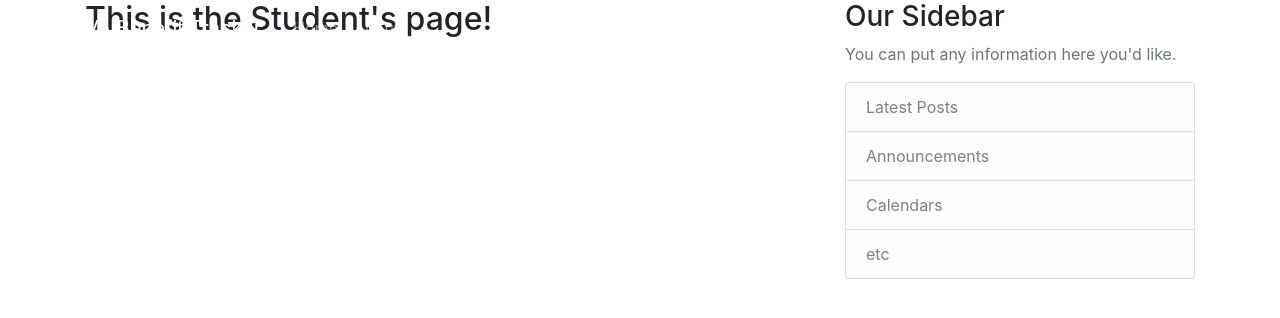
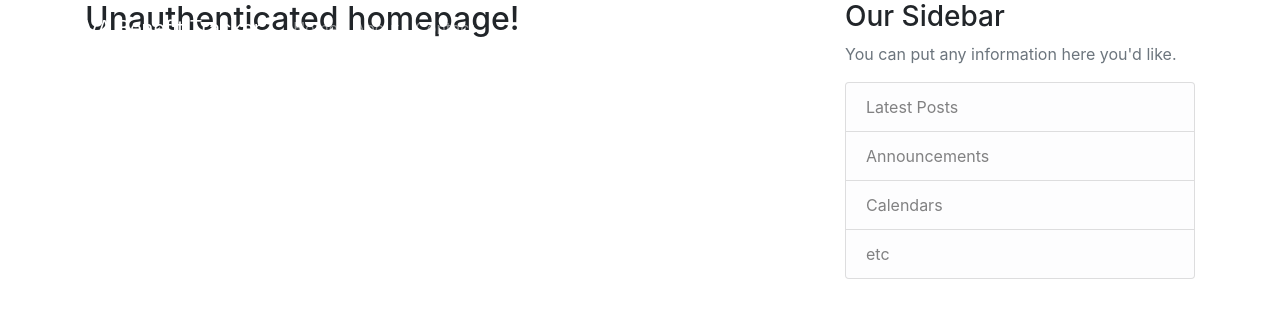
Before and after one commit to McGovern95/VABT, a Django app: page / in a window 1280 px wide. Shown: the top 318 px of the page. Run offline with Django 3.2, Linux system fonts and the light colour scheme; data that the repository does not hold is empty; some libraries are stand-ins or nearby versions.

Commit message:
added contact and more redirects

```diff
--- /dev/null
+++ b/VABT/dashboard/decorators.py
@@ -0,0 +1 @@
+##future class for decorators (authorization classes)
--- a/VABT/dashboard/templates/dashboard/about.html
+++ b/VABT/dashboard/templates/dashboard/about.html
@@ -3,9 +3,11 @@
 <h1>About Page:</h1>
 
     {% if request.user.is_staff %}
-    <h1>You are a Certifer</h1>
+        <h1>You are a Certifer</h1>
+    {%elif request.user.is_authenticated %}
+       <h1>You are a Student</h1>
     {%else%}
-       <h1>You are a Student</h1>
+        <h1> What is VABT? (coming soon)  </h1>
     {% endif %}
 
 {% endblock content%}
--- a/VABT/dashboard/templates/dashboard/base.html
+++ b/VABT/dashboard/templates/dashboard/base.html
@@ -36,6 +36,8 @@
                             <a class="nav-item nav-link" href="{%url 'dashboard-home'%}">Home</a>
                         {% endif %}
                         <a class="nav-item nav-link" href="{%url 'dashboard-about'%}">About</a>
+                        <a class="nav-item nav-link" href="{%url 'dashboard-contact'%}">Contact</a>
+
                     </div>
                     <!-- Navbar Right Side -->
                     <div class="navbar-nav">
--- a/VABT/dashboard/templates/dashboard/home.html
+++ b/VABT/dashboard/templates/dashboard/home.html
@@ -3,11 +3,13 @@
 
     {% if request.user.is_staff %}
           <meta http-equiv="REFRESH" content="0;url=certifier_home/">
+    {% elif request.user.is_authenticated %}
+          <h2> This is the Student's page!</h2>
     {% else %}
-    <h2> This is the Student's page!</h2>
+           <h2> Unauthenticated homepage! </h2>
     {% endif %}
 
-    {% for post in posts %}
+{% for post in posts %}
 <article class="media content-section">
     <img class="rounded-circle article-img" src="{{ post.author.profile.image.url }}" />
     <div class="media-body">
--- a/VABT/dashboard/urls.py
+++ b/VABT/dashboard/urls.py
@@ -9,16 +9,14 @@ from .views import (
 from . import views
 
 urlpatterns = [
-    path('certifier_home/', views.certifier_home, name='certifier-home'),
     path('', PostListView.as_view(), name='dashboard-home'),
     path('post/<int:pk>/', PostDetailView.as_view(), name='post-detail'),
     path('post/new/', PostCreateView.as_view(), name='post-create'),
     path('post/<int:pk>/update/', PostUpdateView.as_view(), name='post-update'),
     path('post/<int:pk>/delete/', PostDeleteView.as_view(), name='post-delete'),
+    path('certifier_home/', views.certifier_home, name='certifier-home'),
     path('about/', views.about, name='dashboard-about'),
-
-
-
+    path('contact/', views.contact, name='dashboard-contact'),
 
 
 ]
--- a/VABT/dashboard/views.py
+++ b/VABT/dashboard/views.py
@@ -86,3 +86,6 @@ def about(request):
 
 def certifier_home(request):
     return render(request, 'dashboard/certifier_home.html',{'title':'Home'})
+
+def contact(request):
+    return render(request, 'dashboard/contact.html',{'title':'Contact'})
```
Also changed, not shown: VABT/dashboard/templates/dashboard/contact.html (added, +7 -0 lines), VABT/requirements.txt (+6 -1 lines), VABT/db.sqlite3, 1 other file.
